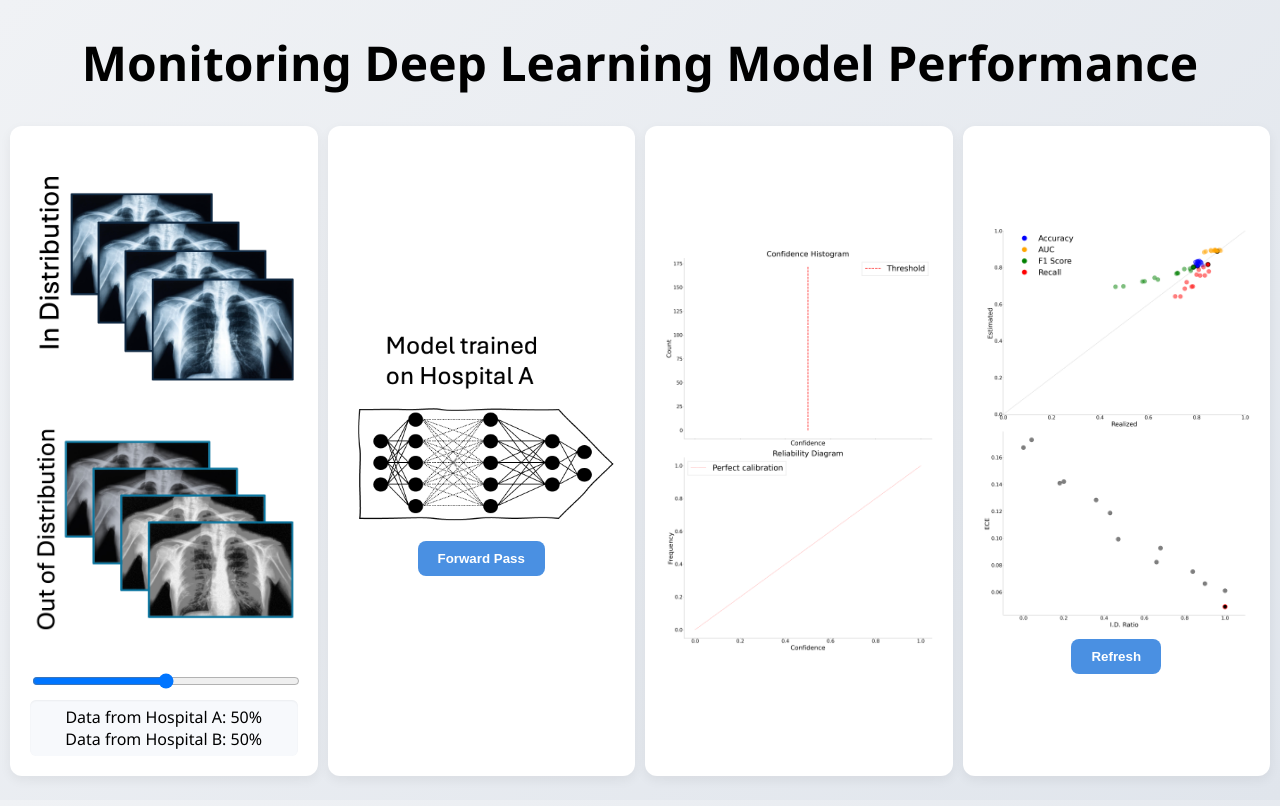
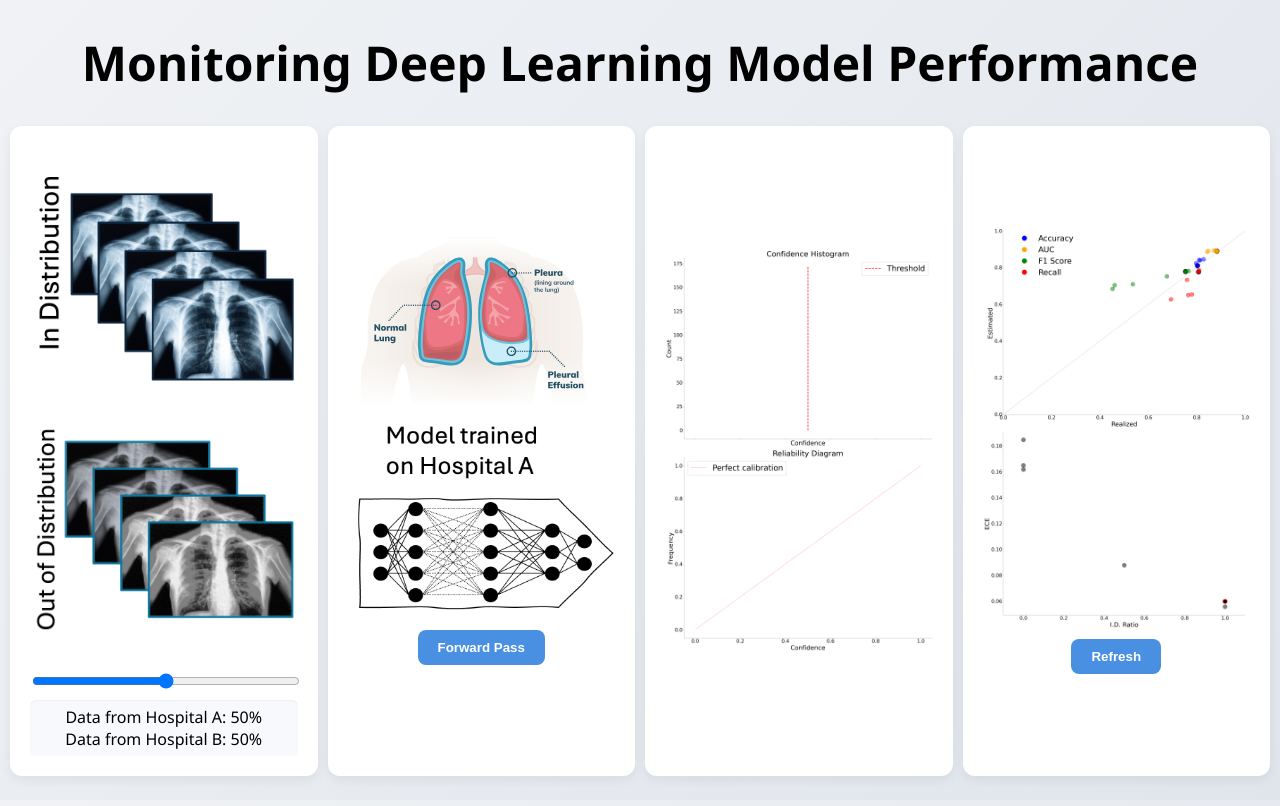
Before and after one commit to TimFlu/BME_sim, a Flask app: page / in a window 1280 px wide. Run offline with Flask 3, Linux system fonts and the light colour scheme; parts of the project's set-up code (start-up, migrations or seed data) failed here and were passed over.

Commit message:
fixed port issue and added pleural effusion image

```diff
--- a/app.py
+++ b/app.py
@@ -1,12 +1,15 @@
 from flask import Flask, render_template, request, jsonify
 import matplotlib.pyplot as plt
 from matplotlib import lines as mlines
+import matplotlib
+matplotlib.use('Agg')
+
 import numpy as np
 import os
 import pickle as pkl
 import pandas as pd
 import sys
-sys.path.append('/storage/homefs/tf24s166/code/BME_viz/')
+sys.path.append('/Users/tflueh/Documents/PhD/BME_sim/')
 
 from data.utils import *
 
@@ -29,7 +32,7 @@ def run_simulation():
 
 
     # Get cheXpert data for I.D. and NIH data for ood
-    PATH_TO_OUTS = '/storage/homefs/tf24s166/code/BME_viz/data/uncal_scores_labs.pkl'
+    PATH_TO_OUTS = '/Users/tflueh/Documents/PhD/BME_sim/data/uncal_scores_labs.pkl'
 
     with open(PATH_TO_OUTS, 'rb') as f:
         uncal_scores_labs = pkl.load(f)
@@ -65,7 +68,7 @@ def run_simulation():
     combined_labels = np.concatenate((chexpert_labels, nih_labels))
     combined_probs = np.concatenate((chexpert_probs, nih_probs))
 
-    with plt.style.context('/storage/homefs/tf24s166/code/BME_viz/data/plot_style.txt'):  # Use the custom style
+    with plt.style.context('/Users/tflueh/Documents/PhD/BME_sim/data/plot_style.txt'):  # Use the custom style
         fig, axs = plt.subplots(2, 1, figsize=(12, 18), layout='constrained', sharex=True)
 
         ax = axs[0]
@@ -147,7 +150,7 @@ def run_simulation():
     # Generate accumulated output plot
     x = np.linspace(0, 100, 100)
     y = x
-    with plt.style.context('/storage/homefs/tf24s166/code/BME_viz/data/plot_style.txt'):  # Use the custom style
+    with plt.style.context('/Users/tflueh/Documents/PhD/BME_sim/data/plot_style.txt'):  # Use the custom style
         fig, axs = plt.subplots(2, 1, figsize=(12, 18), layout='constrained', sharey=False)
         # if axs is not np.ndarray:
         #     axs = [axs]
@@ -203,7 +206,7 @@ def reset_accumulated():
     # Recreate base plot
     x = np.linspace(0, 10, 100)
     y = x
-    with plt.style.context('/storage/homefs/tf24s166/code/BME_viz/data/plot_style.txt'):  # Use the custom style
+    with plt.style.context('/Users/tflueh/Documents/PhD/BME_sim/data/plot_style.txt'):  # Use the custom style
         fig, axs = plt.subplots(2, 1, figsize=(12, 18), layout='constrained', sharey=False)
         # if axs is not np.ndarray:
         #     axs = [axs]
@@ -242,7 +245,7 @@ if __name__ == "__main__":
     # initialize empty accumulated plot
     x = np.linspace(0, 10, 100)
     y = x
-    with plt.style.context('/storage/homefs/tf24s166/code/BME_viz/data/plot_style.txt'):  # Use the custom style
+    with plt.style.context('/Users/tflueh/Documents/PhD/BME_sim/data/plot_style.txt'):  # Use the custom style
         fig, axs = plt.subplots(2, 1, figsize=(12, 18), layout='constrained', sharey=False)
         # if axs is not np.ndarray:
         #     axs = [axs]
@@ -275,4 +278,4 @@ if __name__ == "__main__":
         plt.close()
 
 
-    app.run(debug=True)
+    app.run(debug=True, port=5001)
--- a/templates/index.html
+++ b/templates/index.html
@@ -121,11 +121,17 @@
       </div>
     </div>
 
-    <!-- Column 2: Model + button -->
-    <div class="column" id="column-2" style="align-items: center; justify-content: center;">
-      <img src="/static/img/model.png" alt="Model Image" style="max-width: 100%; max-height: 70%;">
-      <button onclick="runForwardPass()" style="margin-top: 20px;">Forward Pass</button>
-    </div>
+    <!-- Column 2: SVG + Model image + Forward Pass button -->
+  <div class="column" id="column-2" style="display: flex; flex-direction: column; justify-content: center; align-items: center;">
+  <!-- SVG image -->
+  <img src="/static/img/pleural_effusion.svg" alt="Model SVG" style="max-width: 90%; max-height: 30%; margin-bottom: 10px;">
+
+  <!-- Main model image -->
+  <img src="/static/img/model.png" alt="Model Image" style="max-width: 100%; max-height: 60%; object-fit: contain;">
+
+  <!-- Forward pass button -->
+  <button onclick="runForwardPass()" style="margin-top: 20px; padding: 10px 20px;">Forward Pass</button>
+</div>
 
     <!-- Column 3: Simulation result -->
     <div class="column" id="column-3" style="align-items: center; justify-content: center;">
```
Also changed, not shown: static/img/accumulated.png, static/img/generated.png, static/img/pleural_effusion.svg (added).
